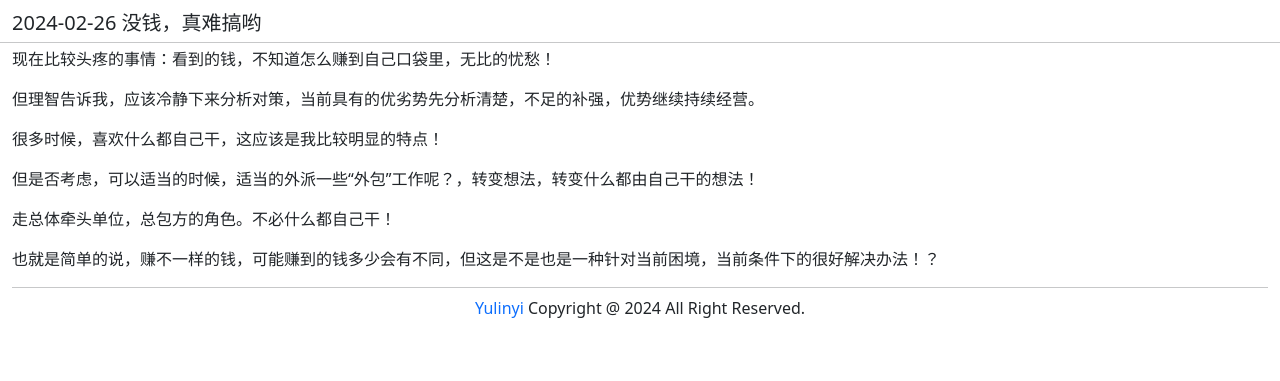
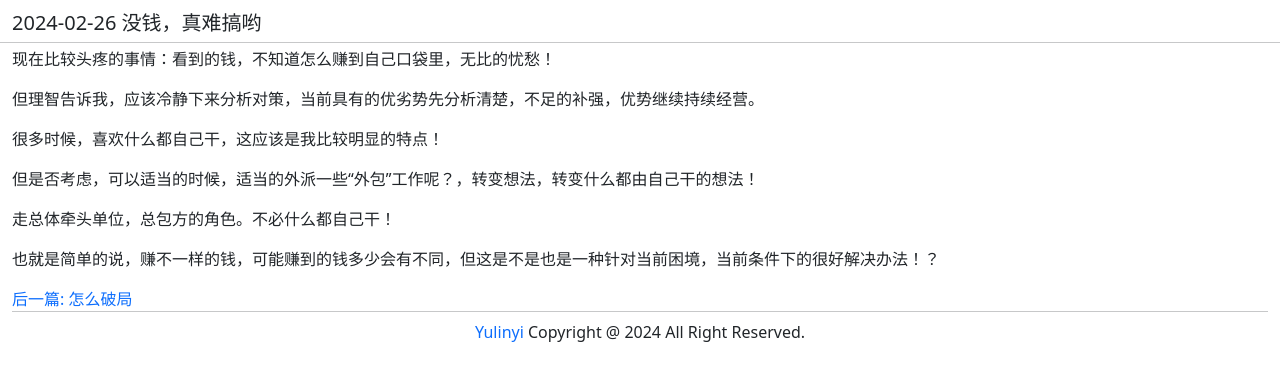
Before and after one commit to helloyuzz/Yulinyi, a Jekyll site: the page built from index.markdown, in a window 1280 px wide. Shown: the top 381 px of the page. Built offline with Jekyll 4.4.1, drawn with Linux system fonts in a browser that asks for light colours.

Commit message:
Update default.html

```diff
--- a/_layouts/default.html
+++ b/_layouts/default.html
@@ -12,6 +12,16 @@
           {{ post.content }}
         </div>
       </div>
+
+      <div class="PageNavigation">
+        {% if post.previous %}
+            <a class="prev" href="{{post.previous.url}}">后一篇: {{post.previous.title}}</a>
+        {% endif %}
+        {% if page.next %}
+            <a class="next" href="{{post.next.url}}">前一篇：{{post.next.title}} &raquo;</a>
+        {% endif %}
+    </div>
+
       {% break %}
       {% endfor %}
     <div class="row">
```
